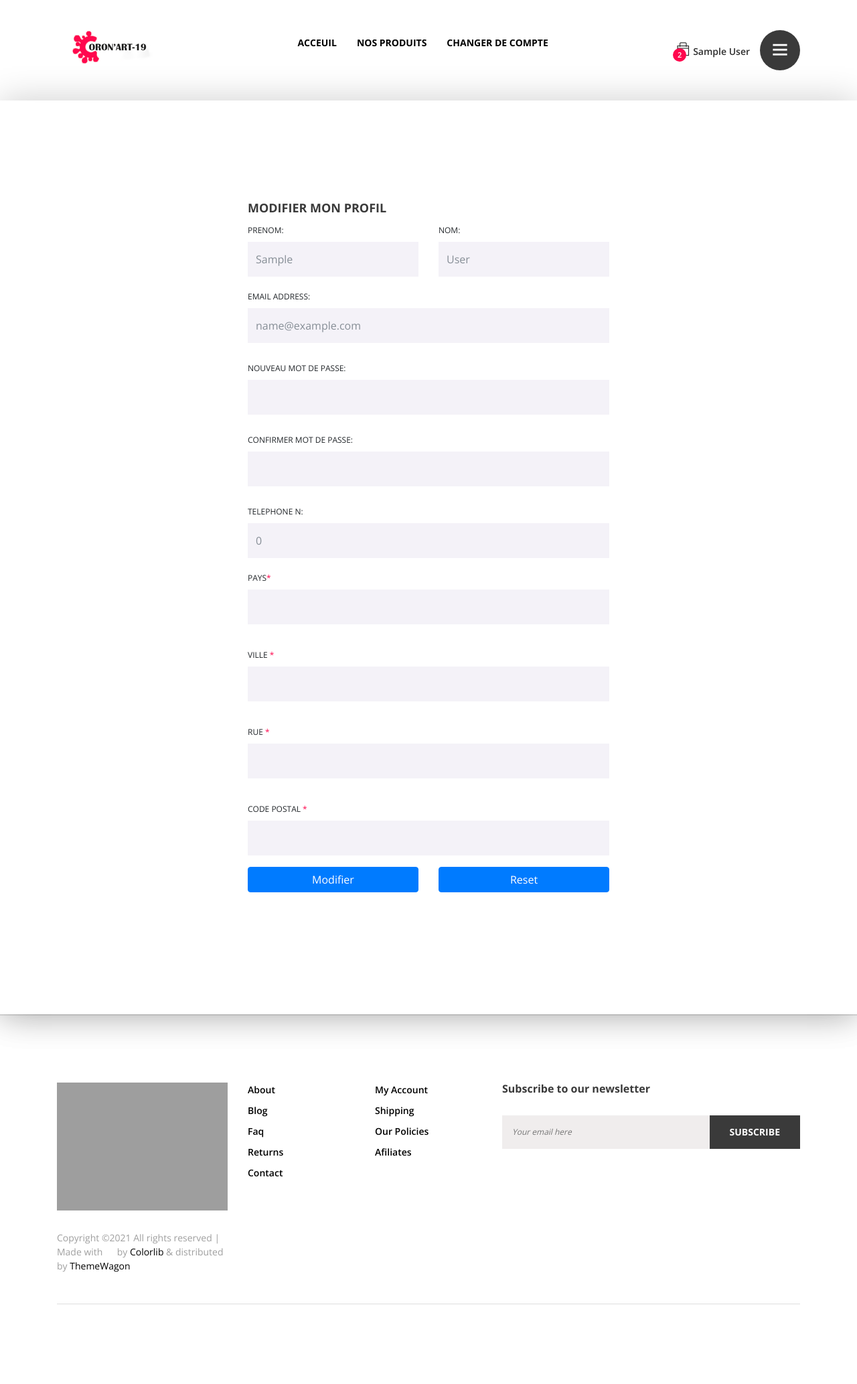
After one commit to SkanderGasmi/P2A-CoronArt, a PHP site: page /modifierProfil.php in a window 1280 px wide. The commit adds this page. Shown: the whole page at 67% size. Run offline with PHP 8.4, Linux system fonts and the light colour scheme; the visitor is signed in with stand-in values (Sample User, id 1); data that the repository does not hold is empty; some libraries are stand-ins or nearby versions; grey boxes are pictures that could not be loaded.

Commit message:
Modifier profil client(ce commit contient seulement lupdate du nom) avec modification du header si session valide et utilsateur connecte on affiche son nom et son panier(encore a implementer) et on affiche changer de compte sinon on affiche inscription connexion

```diff
--- a/Views/front/cookieConnect.php
+++ b/Views/front/cookieConnect.php
@@ -1,8 +1,8 @@
 <?php
 
-if (!isset($_SESSION['id']) && isset(cookie['email'],cookie['mdp'] && !empty(cookie['email']) && !empty (cookie['mdp'])){
+if (!isset($_SESSION['id']) && isset($_COOKIE['email'],$_COOKIE['mdp']) && !empty($_COOKIE['email']) && !empty ($_COOKIE['mdp'])){
 
-$client = $clientC->connexionClient(cookie['email'],cookie['mdp']);
+$client = $clientC->connexionClient($_COOKIE['email'],$_COOKIE['mdp']);
 if($client){
     $_SESSION['e'] = $client['nom'];
     $_SESSION['id'] = $client['id'];
@@ -10,5 +10,7 @@ if($client){
       header('Location:index.php');
 
 }
+}
+
 
 ?>
--- a/Views/front/includes/footer.php
+++ b/Views/front/includes/footer.php
@@ -30,7 +30,7 @@
                     <div class="col-12 col-sm-6 col-md-3 col-lg-2">
                         <div class="single_footer_area">
                             <ul class="footer_widget_menu">
-                                <li><a href="#">My Account</a></li>
+                                <li><a href="modifierProfil.php">My Account</a></li>
                                 <li><a href="#">Shipping</a></li>
                                 <li><a href="#">Our Policies</a></li>
                                 <li><a href="#">Afiliates</a></li>
--- a/Views/front/includes/header.php
+++ b/Views/front/includes/header.php
@@ -17,24 +17,34 @@
 
                                     <div class="collapse navbar-collapse align-items-start collapse" id="karl-navbar">
                                         <ul class="navbar-nav animated" id="nav">
-                                            <li class="nav-item active"><a class="nav-link" href="index.php">Acceuil</a></li>
+                                            <li class="nav-item active" ><a class="nav-link" href="index.php?id=<?php if (isset($_SESSION['id'])) echo $_SESSION['id']?>">Acceuil</a></li>
 
-                                            <li class="nav-item"><a class="nav-link" href="index.php#nosProduits">Nos produits</a></li>
-                                            <li class="nav-item"><a class="nav-link" href="inscription.php">Inscription / Connexion</a></li>
+                                            <li class="nav-item"><a class="nav-link" href="index.php?id=<?php if (isset($_SESSION['id'])) echo $_SESSION['id']?>#nosProduits">Nos produits</a></li>
+                                            <?php
 
+    if (!(isset($_SESSION['id']) && $client['id'] == $_SESSION['id'])){
 
+    ?>
+                                            <li class="nav-item"><a class="nav-link" href="inscription.php?id=<?php if (isset($_SESSION['id'])) echo $_SESSION['id']?>">Inscription / Connexion</a></li>
+
+                                        <?php } else {?>
+                                            <li class="nav-item"><a class="nav-link" href="inscription.php?id=<?php if (isset($_SESSION['id'])) echo $_SESSION['id']?>">Changer de Compte</a></li>
+                                       <?php } ?>
                                         </ul>
                                     </div>
                                 </nav>
                             </div>
-<?php if(!empty($_SESSION['e'])) {
+<?php
+
+    if(isset($_SESSION['id']) && $client['id'] == $_SESSION['id']){
+
     ?>
                             <div class="top_single_area d-flex align-items-center">
                                 <!-- Cart & Menu Area -->
                                 <div class="header-cart-menu d-flex align-items-center ml-auto">
                                     <!-- Cart Area -->
                                     <div class="cart">
-                                        <a href="#" id="header-cart-btn" target="_blank"><span class="cart_quantity">2</span> <i class="ti-bag"></i><?=$_SESSION['e']?></a>
+                                        <a href="#" id="header-cart-btn" target="_blank"><span class="cart_quantity">2</span> <i class="ti-bag"></i><?=$client['nom']?></a>
                                         <!-- Cart List Area Start -->
                                         <ul class="cart-list">
                                             <li>
@@ -67,7 +77,8 @@
                             </div>
 
                             <?php
-}?>
+}
+?>
 
 
                         </div>
--- /dev/null
+++ b/Views/front/includes/modifierProfilSection.php
@@ -0,0 +1,83 @@
+<div id="wrapper">
+    <div class="checkout_area section_padding_100" >
+        <div class="container">
+            <div class="row">
+                <div class=" col-12 col-md-6"style="margin:auto;">
+                    <div class="checkout_details_area mt-50 clearfix">
+                        <div class="cart-page-heading">
+                            <h5>Modifier mon Profil</h5>
+
+                            <form action="#" method="POST">
+                                <div class="row">
+                                    <div class="col-md-6 mb-3">
+                                        <label for="prenom">Prenom: </label>
+                                        <input type="text" class="form-control champ" id="nv_prenom" name="nv_prenom"  placeholder="<?=$prenom?>" >
+                                    </div>
+                                    <div class="col-md-6 mb-3">
+                                        <label for="nom">Nom: </label>
+                                        <input type="text" class="form-control champ" id="nv_nom"  name="nv_nom"  placeholder="<?=$nom?>">
+                                    </div>
+                                    <div class="col-12 mb-4">
+                                        <label for="email">Email Address:</label>
+                                        <input type="email" class="form-control " id="nv_email" value="" name="nv_email" placeholder="<?=$client['email']?>">
+                                    </div>
+                                    <div class="col-12 mb-4">
+                                        <label for="motDePasse"> Nouveau Mot de passe: </label>
+                                        <input type="password" class="form-control champ" id="nv_motDePasse" name="nv_motDePasse" value="">
+                                    </div>
+                                    <div class="col-12 mb-4">
+                                        <label for="motDePasseConfirm">Confirmer mot de passe: </label>
+                                        <input type="password" class="form-control champ" id="nv_motDePasseConfirm" value="" name="nv_motDePasseConfirm">
+                                    </div>
+                                    <div class="col-12 mb-3">
+                                        <label for="telephone">telephone N:  </label>
+                                        <input type="text" class="form-control" id="telephone"  value="" name ="telephone" placeholder="<?=$client['telephone']?>">
+                                    </div>
+                                    <div class="col-12 mb-3">
+                                        <label for="pays">Pays<span>*</span></label>
+                                        <input type="text" class="form-control mb-3 champ" id="pays" value="" name = "pays-choice">
+                                    </div>
+                                    <div class="col-12 mb-3">
+                                        <label for="ville">Ville <span>*</span></label>
+                                        <input type="text" class="form-control mb-3 champ" id="ville" value="" name = "ville">
+                                    </div>
+                                    <div class="col-12 mb-3">
+                                        <label for="rue">Rue <span>*</span></label>
+                                        <input type="text" class="form-control mb-3 champ" id="rue" value="" name="rue">
+                                    </div>
+                                    <div class="col-12 mb-3">
+                                        <label for="code_postal">Code Postal <span>*</span></label>
+                                        <input type="text" class="form-control" id="code_postal" value="" name="code_postal">
+                                    </div>
+                                    <div class="col-12">
+
+                                    </div>
+                                    <div class="col-12 mb-3">
+                                        <div class="row">
+                                            <div class="col-md-6 mb-3">
+                                                <button type="submit" class="btn btn-primary btn-block " id="modif_profil" name="modifier_compte">Modifier</button>
+                                            </div>
+                                            <div class="col-md-6 mb-3">
+                                                <button type="reset" class="btn btn-primary btn-block " id ="rafraichir"name="rafraichir">Reset</button>
+                                            </div>
+                                        </div>
+                                    </div>
+                                </div>
+                            </form>
+                        </div>
+                    </div>
+                </div>
+
+
+            </div>
+
+            </div>
+        </div>
+    </div>
+
+
+
+
+</div>
+
+    <!-- /.wrapper end -->
--- a/Views/front/includes/parametres.php
+++ b/Views/front/includes/parametres.php
@@ -12,7 +12,9 @@
                     <!-- Single Item -->
                     <li>
                         <a href="deconnexion.php">Deconnexion </a>
-                        <a href="modifier.php">details compte (modifier desactiver)</a>
+                        <a href="modifierProfil.php">Modifier mon compte </a>
+                        <a href="mupprimerProfil.php">desactiver mon compte </a>
+
                     </li>
 
 
--- /dev/null
+++ b/Views/front/includes/wrapperModifierProfil.php
@@ -0,0 +1,12 @@
+<div id="wrapper">
+        <!-- ****** Header Area  ****** -->
+        <?php include('header.php') ;?>
+        <!-- ****** products Area Start ****** -->
+
+        <?php include('modifierProfilSection.php') ;?>
+
+        <!-- ****** Footer Area Start ****** -->
+        <?php include('footer.php') ;?>
+        <!-- ****** Footer Area End ****** -->
+    </div>
+    <!-- /.wrapper end -->
--- /dev/null
+++ b/Views/front/modifierProfil.php
@@ -0,0 +1,119 @@
+<?php
+session_start();
+include_once '../../Models/Adresse.php';
+include_once '../../Models/Client.php';
+include_once '../../Controllers/AdresseC.php';
+include_once '../../Controllers/ClientC.php';
+
+$clientC= new ClientController();
+$adresseC = new AdresseController();
+$adresses = $adresseC->afficherAdresse();
+
+//include_once('cookieConnect.php');
+if (isset($_SESSION['id']))
+{
+   $client =$clientC->recupererClient($_SESSION['id']);
+   $explode = explode(" ",$client['nom']);
+   $prenom=$explode[0];
+   $nom = $explode[1];
+// nv nom
+   if (isset($_POST['nv_prenom'] ) && isset($_POST['nv_nom'] ) && !empty($_POST['nv_prenom']) && !empty($_POST['nv_nom']) && $_POST['nv_prenom'] .' ' . $_POST['nv_nom'] != $client['nom']){
+    $nvClient = new Client($_POST['nv_prenom'].' ' . $_POST['nv_nom'],$client['email'],$client['mot_de_passe'],$client['telephone'],$client['id_adresse']);
+    $clientC->modifierClient($nvClient,$_SESSION['id']);
+    echo"1";
+    header('Location:index.php?id='.$_SESSION['id']);
+   }
+   /*
+// nv email
+   if (isset($_POST['nv_prenom'] ) && isset($_POST['nv_nom'] ) && !empty($_POST['nv_prenom']) && !empty($_POST['nv_nom']) && $_POST['nv_prenom'] .' ' . $_POST['nv_nom'] != $client['nom']){
+    $nvClient = new Client($_POST['nv_prenom'].' ' . $_POST['nv_nom'],$client['email'],$client['mot_de_passe'],$client['telephone'],$client['id_adresse']);
+    $clientC->modifierClient($nvClient,$_SESSION['id']);
+    header('Location:index.php?id=1');
+   }
+// nv mdp
+   if (isset($_POST['nv_prenom'] ) && isset($_POST['nv_nom'] ) && !empty($_POST['nv_prenom']) && !empty($_POST['nv_nom']) && $_POST['nv_prenom'] .' ' . $_POST['nv_nom'] != $client['nom']){
+    $nvClient = new Client($_POST['nv_prenom'].' ' . $_POST['nv_nom'],$client['email'],$client['mot_de_passe'],$client['telephone'],$client['id_adresse']);
+    $clientC->modifierClient($nvClient,$_SESSION['id']);
+    header('Location:index.php?id=1');
+   }
+   // nv telephone
+
+   if (isset($_POST['nv_prenom'] ) && isset($_POST['nv_nom'] ) && !empty($_POST['nv_prenom']) && !empty($_POST['nv_nom']) && $_POST['nv_prenom'] .' ' . $_POST['nv_nom'] != $client['nom']){
+    $nvClient = new Client($_POST['nv_prenom'].' ' . $_POST['nv_nom'],$client['email'],$client['mot_de_passe'],$client['telephone'],$client['id_adresse']);
+    $clientC->modifierClient($nvClient,$_SESSION['id']);
+    header('Location:index.php?id=1');
+   }
+
+   // nv adresse
+   if (isset($_POST['nv_prenom'] ) && isset($_POST['nv_nom'] ) && !empty($_POST['nv_prenom']) && !empty($_POST['nv_nom']) && $_POST['nv_prenom'] .' ' . $_POST['nv_nom'] != $client['nom']){
+    $nvClient = new Client($_POST['nv_prenom'].' ' . $_POST['nv_nom'],$client['email'],$client['mot_de_passe'],$client['telephone'],$client['id_adresse']);
+    $clientC->modifierClient($nvClient,$_SESSION['id']);
+    header('Location:index.php?id=1');
+   }*/
+
+
+?>
+<!DOCTYPE html>
+<html lang="en">
+
+<head>
+    <meta charset="UTF-8">
+    <meta name="description" content="">
+    <meta http-equiv="X-UA-Compatible" content="IE=edge">
+    <meta name="viewport" content="width=device-width, initial-scale=1, shrink-to-fit=no">
+    <!-- The above 4 meta tags *must* come first in the head; any other head content must come *after* these tags -->
+
+    <!-- Title  -->
+    <title>CoronArt | Modification Profil</title>
+
+    <!-- Favicon  -->
+    <link rel="icon" href="../../public/img/core-img/favicon2.ico">
+
+
+
+    <!-- Core Style CSS -->
+    <link rel="stylesheet" href="../../public/css/core-style.css">
+
+    <link rel="stylesheet" href="../../public/style.css">
+    <link rel="stylesheet" href="https://use.fontawesome.com/releases/v5.3.1/css/all.css
+" integrity="sha384-mzrmE5qonljUremFsqc01SB46JvROS7bZs3IO2EmfFsd15uHvIt+Y8vEf7N7fWAU" crossorigin="anonymous">
+<link rel="stylesheet" href="button.css">
+
+    <!-- Responsive CSS -->
+    <link href="../../public/css/responsive.css" rel="stylesheet">
+
+        <script src="https://ajax.googleapis.com/ajax/libs/jquery/2.2.0/jquery.min.js"></script>
+		<script src="https://code.jquery.com/ui/1.12.1/jquery-ui.js"></script>
+
+</head>
+
+<body><?php if(isset($_GET['id'])) {
+  include('includes/parametres.php');}?>
+   <?php include('includes/wrapperModifierProfil.php') ;?>
+
+
+    <script src="../../public/js/jquery/jquery-2.2.4.min.js"></script>
+    <!-- Popper js -->
+    <script src="../../public/js/popper.min.js"></script>
+    <!-- Bootstrap js -->
+    <script src="../../public/js/bootstrap.min.js"></script>
+    <!-- Plugins js -->
+    <script src="../../public/js/plugins.js"></script>
+    <!-- Active js -->
+    <script src="../../public/js/active.js"></script>
+
+
+     <!-- jQuery (Necessary for All JavaScript Plugins) -->
+
+
+</body>
+
+
+</html>
+<?php
+}
+else{
+header('Location:inscription.php');
+}
+
+?>
```
Also changed, not shown: Views/front/index.php (+14 -2 lines), Views/front/inscription.php (+8 -1 lines).
